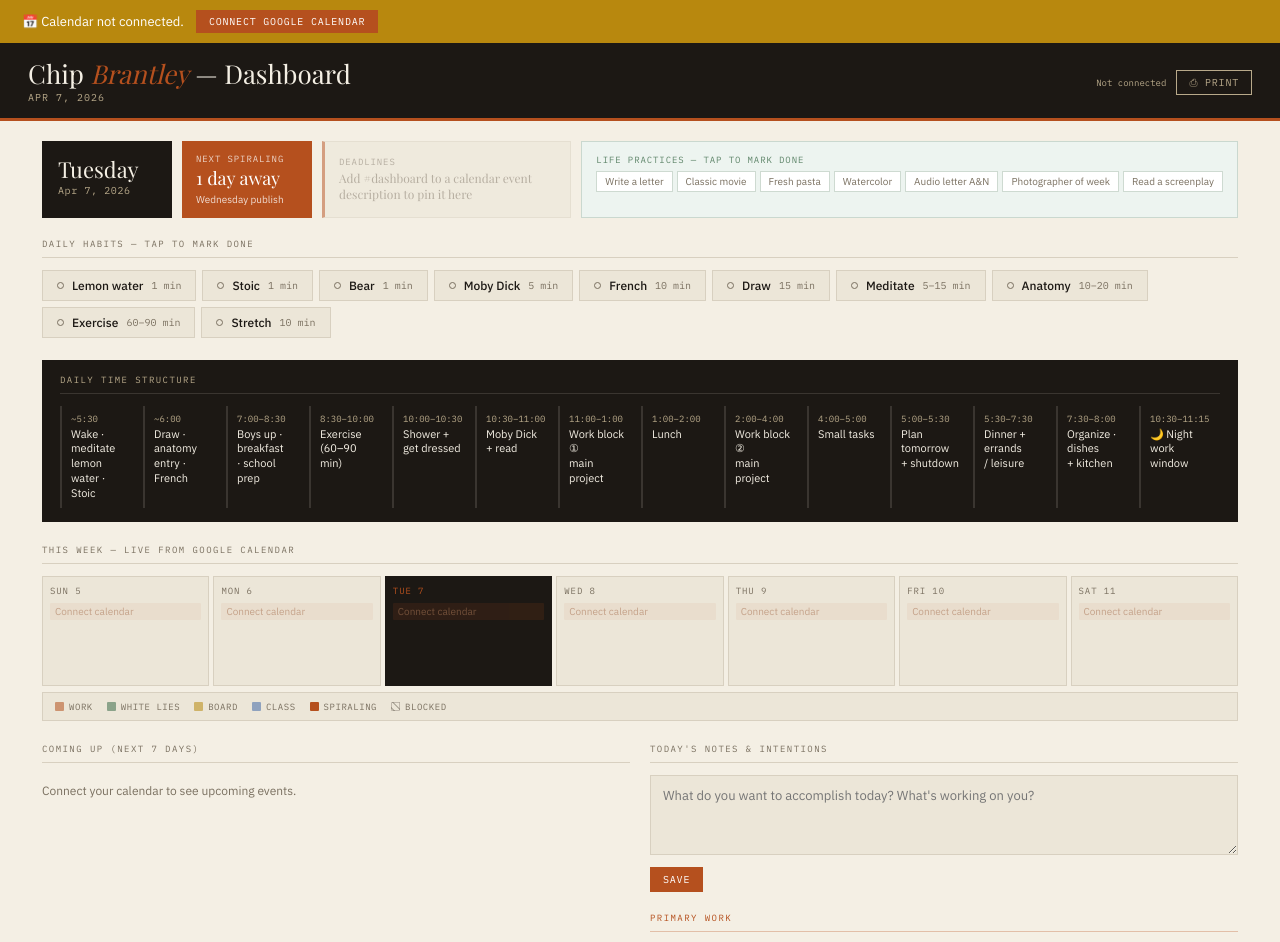
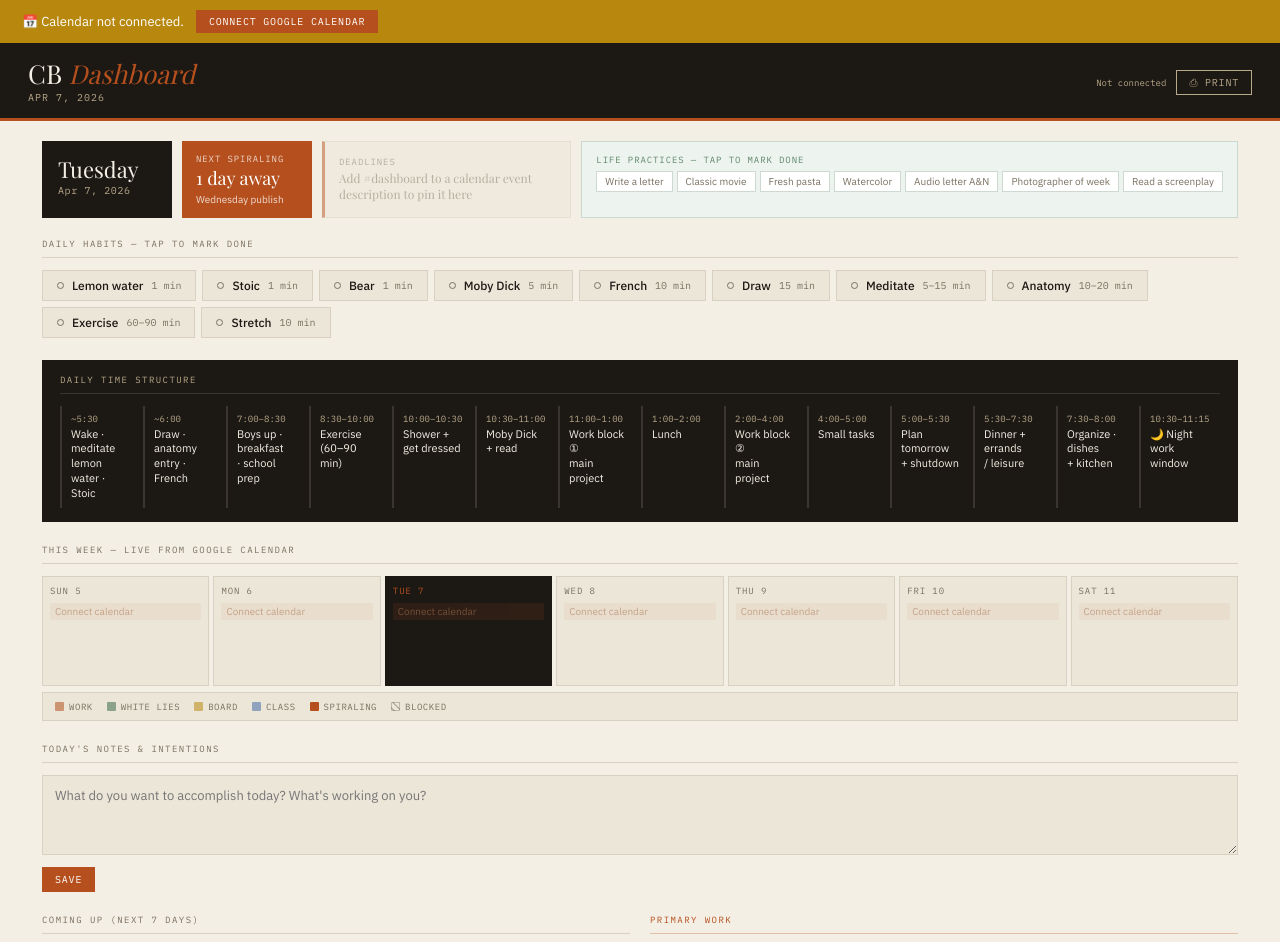
Before and after one commit to chipbrantley/cb-dashboard, a website: page index.html in a window 1280 px wide. Shown: the top 942 px of the page. Drawn offline with nearby package versions, Linux system fonts and the light colour scheme; a web font is replaced by a local one.

Commit message:
Update header and add notes section to index.html

```diff
--- a/index.html
+++ b/index.html
@@ -209,7 +209,7 @@ body{font-family:'IBM Plex Sans',sans-serif;background:var(--paper);color:var(--
 
 <div class="masthead">
   <div>
-    <div class="mt">Chip <span>Brantley</span> — Dashboard</div>
+    <div class="mt">CB <span>Dashboard</span></div>
     <div class="ms" id="today-sub"></div>
   </div>
   <div style="display:flex;gap:10px;align-items:center;">
@@ -262,20 +262,22 @@ body{font-family:'IBM Plex Sans',sans-serif;background:var(--paper);color:var(--
     <div class="li"><div class="ld" style="background:repeating-linear-gradient(45deg,rgba(90,82,72,.35),rgba(90,82,72,.35) 2px,transparent 2px,transparent 5px);border:1px solid rgba(90,82,72,.3)"></div>Blocked</div>
   </div>
 
-  <!-- UPCOMING + NOTES + PRIMARY WORK -->
+  <!-- NOTES — full width -->
+  <div class="slabel">Today's Notes & Intentions</div>
+  <textarea class="notes-area" id="notes" placeholder="What do you want to accomplish today? What's working on you?" style="margin-bottom:8px;"></textarea>
+  <div style="display:flex;gap:8px;align-items:center;margin-bottom:22px;">
+    <button class="btn btn-pri" onclick="saveNotes()">Save</button>
+    <span id="saved-msg" style="font-family:'IBM Plex Mono',monospace;font-size:10px;color:var(--muted);display:none;">Saved ✓</span>
+  </div>
+
+  <!-- COMING UP + PRIMARY WORK -->
   <div class="two-col" style="align-items:start;">
     <div>
       <div class="slabel">Coming Up (next 7 days)</div>
       <div id="upcoming"></div>
     </div>
     <div>
-      <div class="slabel">Today's Notes & Intentions</div>
-      <textarea class="notes-area" id="notes" placeholder="What do you want to accomplish today? What's working on you?"></textarea>
-      <div style="margin-top:8px;display:flex;gap:8px;align-items:center;">
-        <button class="btn btn-pri" onclick="saveNotes()">Save</button>
-        <span id="saved-msg" style="font-family:'IBM Plex Mono',monospace;font-size:10px;color:var(--muted);display:none;">Saved ✓</span>
-      </div>
-      <div class="slabel primary-lbl" style="margin-top:20px;">Primary Work</div>
+      <div class="slabel primary-lbl">Primary Work</div>
       <div class="pgrid" style="grid-template-columns:1fr;gap:10px;margin-bottom:0;" id="primary-grid"></div>
     </div>
   </div>
```
